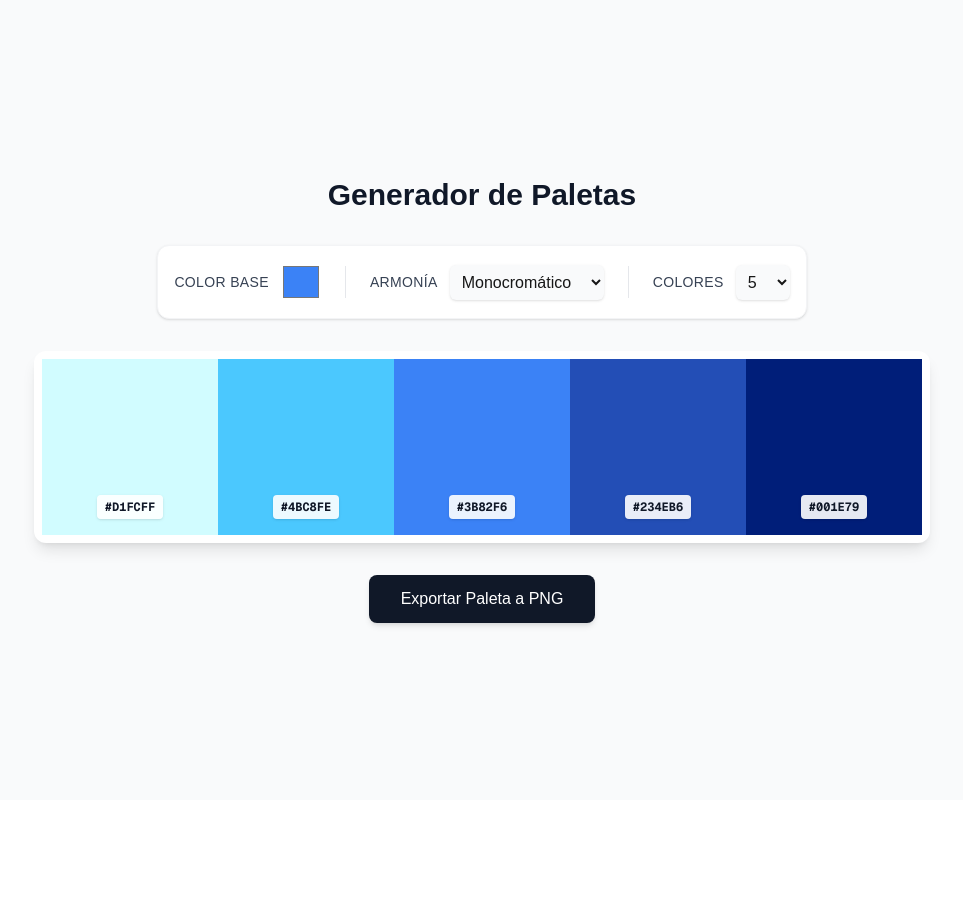
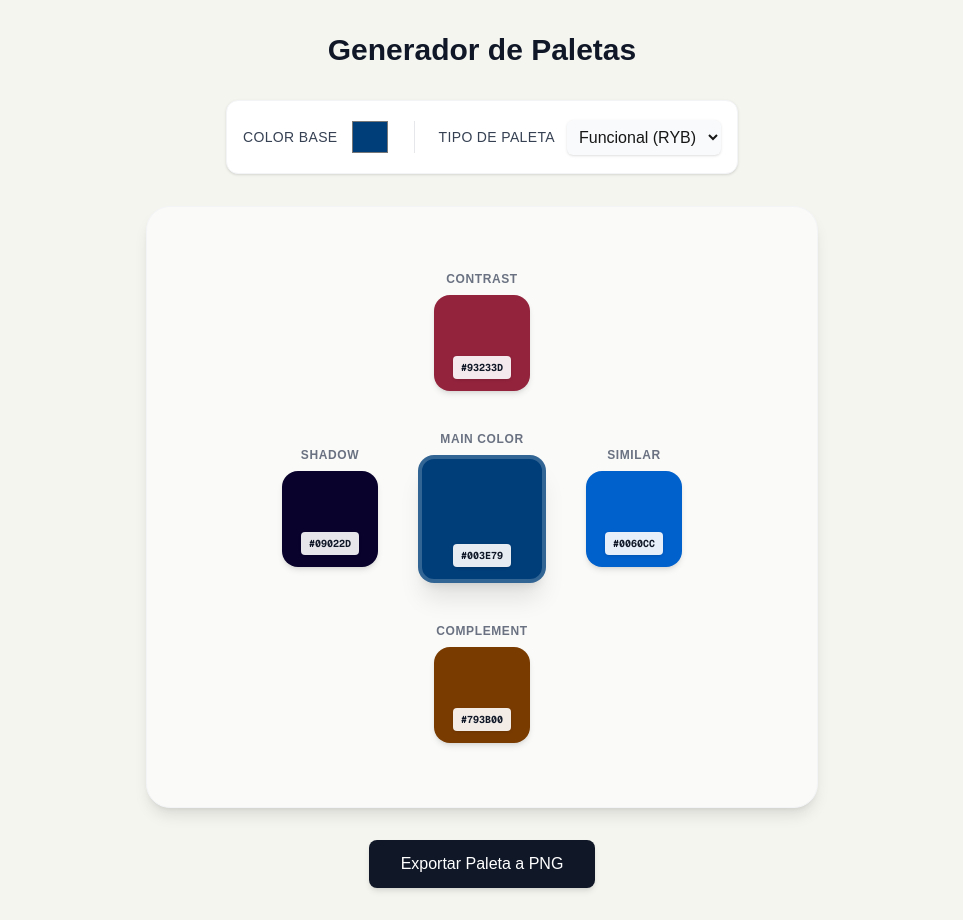
Before and after one commit to Thedarklee/mi-paleta-app, a Next.js app: page / in a window 1280 px wide. Shown: the whole page, without its empty margins (158-1121 px from the left). Before the commit the page ends 800 px from the top, so only its background shows below. Built offline with nearby package versions, Linux system fonts and the light colour scheme.

Commit message:
más colores en las paletas

```diff
--- a/app/page.js
+++ b/app/page.js
@@ -5,44 +5,27 @@ import chroma from 'chroma-js';
 import { toPng } from 'html-to-image';
 
 export default function Home() {
-  const [baseColor, setBaseColor] = useState('#3b82f6');
-  const [harmony, setHarmony] = useState('monocromatico');
-  const [colorCount, setColorCount] = useState(5); // Nuevo estado para la cantidad
+  const [baseColor, setBaseColor] = useState('#003e79'); // Empezamos con el azul de tu ejemplo
+  const [harmony, setHarmony] = useState('funcional'); // Nueva opción por defecto
+  const [colorCount, setColorCount] = useState(5);
   const paletteRef = useRef(null);
 
-  // Función actualizada: ahora genera N colores dinámicamente usando escalas
+  // --- 1. LÓGICA DE PALETAS LINEALES (5 a 10 colores) ---
   const generatePalette = (color, rule, count) => {
     try {
       const c = chroma(color);
-
       switch (rule) {
         case 'monocromatico':
-          // Escala del color aclarado al color oscurecido
-          return chroma.scale([c.brighten(2.5), c, c.darken(2.5)])
-                       .mode('lch')
-                       .colors(count);
-
+          return chroma.scale([c.brighten(2.5), c, c.darken(2.5)]).mode('lch').colors(count);
         case 'analogo':
-          // Escala entre los vecinos (-60 y +60 grados en el círculo cromático)
-          return chroma.scale([c.set('hsl.h', '-60'), c, c.set('hsl.h', '+60')])
-                       .mode('lch')
-                       .colors(count);
-
+          return chroma.scale([c.set('hsl.h', '-60'), c, c.set('hsl.h', '+60')]).mode('lch').colors(count);
         case 'complementario':
-          // Escala del color base a su opuesto, pasando por un gris claro para que no se vea "sucio"
           const comp = c.set('hsl.h', '+180');
-          return chroma.scale([c, '#f3f4f6', comp])
-                       .mode('lch')
-                       .colors(count);
-
+          return chroma.scale([c, '#f3f4f6', comp]).mode('lch').colors(count);
         case 'triadico':
-          // Escala pasando por los tres puntos equidistantes
           const t1 = c.set('hsl.h', '+120');
           const t2 = c.set('hsl.h', '+240');
-          return chroma.scale([c, t1, t2])
-                       .mode('lch')
-                       .colors(count);
-
+          return chroma.scale([c, t1, t2]).mode('lch').colors(count);
         default:
           return Array(count).fill(color);
       }
@@ -51,15 +34,33 @@ export default function Home() {
     }
   };
 
+  // --- 2. LÓGICA DE PALETA FUNCIONAL RYB (La Cruz) ---
+  const getFunctionalColors = (color) => {
+    try {
+      const c = chroma(color);
+      return {
+        main: c.hex(),
+        similar: c.brighten(0.8).saturate(1.5).hex(), // Más vivo y brillante
+        shadow: c.darken(1.5).desaturate(0.5).hex(),  // Más oscuro y apagado
+        complement: c.set('hsl.h', '+180').hex(),     // Opuesto digital
+        contrast: c.set('hsl.h', '+130').brighten(0.5).hex() // Triádico ajustado
+      };
+    } catch (error) {
+      return { main: '#ccc', similar: '#ccc', shadow: '#ccc', complement: '#ccc', contrast: '#ccc' };
+    }
+  };
+
   const palette = generatePalette(baseColor, harmony, colorCount);
+  const funcColors = getFunctionalColors(baseColor);
 
   const handleExport = () => {
     if (paletteRef.current === null) return;
 
-    toPng(paletteRef.current, { cacheBust: true })
+    // Añadimos backgroundColor white para que la cruz no tenga fondo transparente al exportar
+    toPng(paletteRef.current, { cacheBust: true, backgroundColor: '#ffffff' })
       .then((dataUrl) => {
         const link = document.createElement('a');
-        link.download = `paleta-${harmony}-${colorCount}.png`;
+        link.download = `paleta-${harmony}.png`;
         link.href = dataUrl;
         link.click();
       })
@@ -68,11 +69,28 @@ export default function Home() {
       });
   };
 
+  // --- COMPONENTE DE BLOQUE PARA LA CRUZ ---
+  const ColorBlock = ({ title, color, isMain }) => (
+    <div className="flex flex-col items-center gap-2">
+      <span className="text-[10px] sm:text-xs font-bold text-gray-500 uppercase tracking-wider">{title}</span>
+      <div
+        className={`rounded-2xl shadow-md flex items-end justify-center pb-3 transition-transform hover:scale-105 ${
+          isMain ? 'w-24 h-24 sm:w-32 sm:h-32 shadow-xl z-10 border-4 border-white/20' : 'w-20 h-20 sm:w-24 sm:h-24'
+        }`}
+        style={{ backgroundColor: color }}
+      >
+        <span className="bg-white/90 px-2 py-1 rounded text-[10px] font-mono text-gray-900 font-bold uppercase shadow-sm">
+          {color}
+        </span>
+      </div>
+    </div>
+  );
+
   return (
-    <div className="min-h-screen bg-gray-50 flex flex-col items-center justify-center p-4 sm:p-8">
+    <div className="min-h-screen bg-[#f5f5f0] flex flex-col items-center justify-center p-4 sm:p-8">
       <h1 className="text-3xl font-bold mb-8 text-gray-900 text-center">Generador de Paletas</h1>
 
-      {/* Controles: Selector de Color, Regla y Cantidad */}
+      {/* Controles */}
       <div className="mb-8 flex flex-col sm:flex-row flex-wrap justify-center items-center gap-6 bg-white p-4 rounded-xl shadow-sm border border-gray-100">
 
         {/* Color Base */}
@@ -90,12 +108,13 @@ export default function Home() {
 
         {/* Armonía */}
         <div className="flex items-center gap-3">
-          <label className="font-medium text-gray-700 text-sm uppercase tracking-wide">Armonía</label>
+          <label className="font-medium text-gray-700 text-sm uppercase tracking-wide">Tipo de Paleta</label>
           <select
             value={harmony}
             onChange={(e) => setHarmony(e.target.value)}
             className="border-gray-300 rounded-md shadow-sm focus:border-blue-500 focus:ring-blue-500 bg-gray-50 p-2 outline-none"
           >
+            <option value="funcional">Funcional (RYB)</option>
             <option value="monocromatico">Monocromático</option>
             <option value="analogo">Análogo</option>
             <option value="complementario">Complementario</option>
@@ -103,9 +122,10 @@ export default function Home() {
           </select>
         </div>
 
+        {/* Cantidad de Colores (Se oculta si está en modo Funcional) */}
+        {harmony !== 'funcional' && (
+          <>
             <div className="hidden sm:block w-px h-8 bg-gray-200"></div>
-
-        {/* Cantidad de Colores */}
             <div className="flex items-center gap-3">
               <label className="font-medium text-gray-700 text-sm uppercase tracking-wide">Colores</label>
               <select
@@ -118,10 +138,45 @@ export default function Home() {
                 ))}
               </select>
             </div>
-
+          </>
+        )}
       </div>
 
-      {/* Contenedor de la Paleta (Este es el que se exporta) */}
+      {/* ÁREA DE RENDERIZADO CONDICIONAL */}
+      {harmony === 'funcional' ? (
+
+        /* 1. Layout de Cruz (Funcional) */
+        <div
+          ref={paletteRef}
+          className="bg-[#fafaf8] p-8 sm:p-12 rounded-3xl shadow-lg mb-8 w-full max-w-2xl flex items-center justify-center border border-gray-100"
+        >
+          <div className="grid grid-cols-3 grid-rows-3 gap-2 sm:gap-6 items-center justify-items-center">
+            {/* Fila 1 */}
+            <div className="col-start-2 row-start-1">
+              <ColorBlock title="CONTRAST" color={funcColors.contrast} />
+            </div>
+
+            {/* Fila 2 */}
+            <div className="col-start-1 row-start-2">
+              <ColorBlock title="SHADOW" color={funcColors.shadow} />
+            </div>
+            <div className="col-start-2 row-start-2">
+              <ColorBlock title="MAIN COLOR" color={funcColors.main} isMain={true} />
+            </div>
+            <div className="col-start-3 row-start-2">
+              <ColorBlock title="SIMILAR" color={funcColors.similar} />
+            </div>
+
+            {/* Fila 3 */}
+            <div className="col-start-2 row-start-3">
+              <ColorBlock title="COMPLEMENT" color={funcColors.complement} />
+            </div>
+          </div>
+        </div>
+
+      ) : (
+
+        /* 2. Layout Lineal Tradicional (El que ya tenías) */
         <div
           ref={paletteRef}
           className="flex w-full max-w-4xl h-48 rounded-xl overflow-hidden shadow-lg mb-8 bg-white p-2"
@@ -138,6 +193,7 @@ export default function Home() {
             </div>
           ))}
         </div>
+      )}
 
       {/* Botón de Exportar */}
       <button
```
Lines whose indentation alone changed are shown as unchanged.
